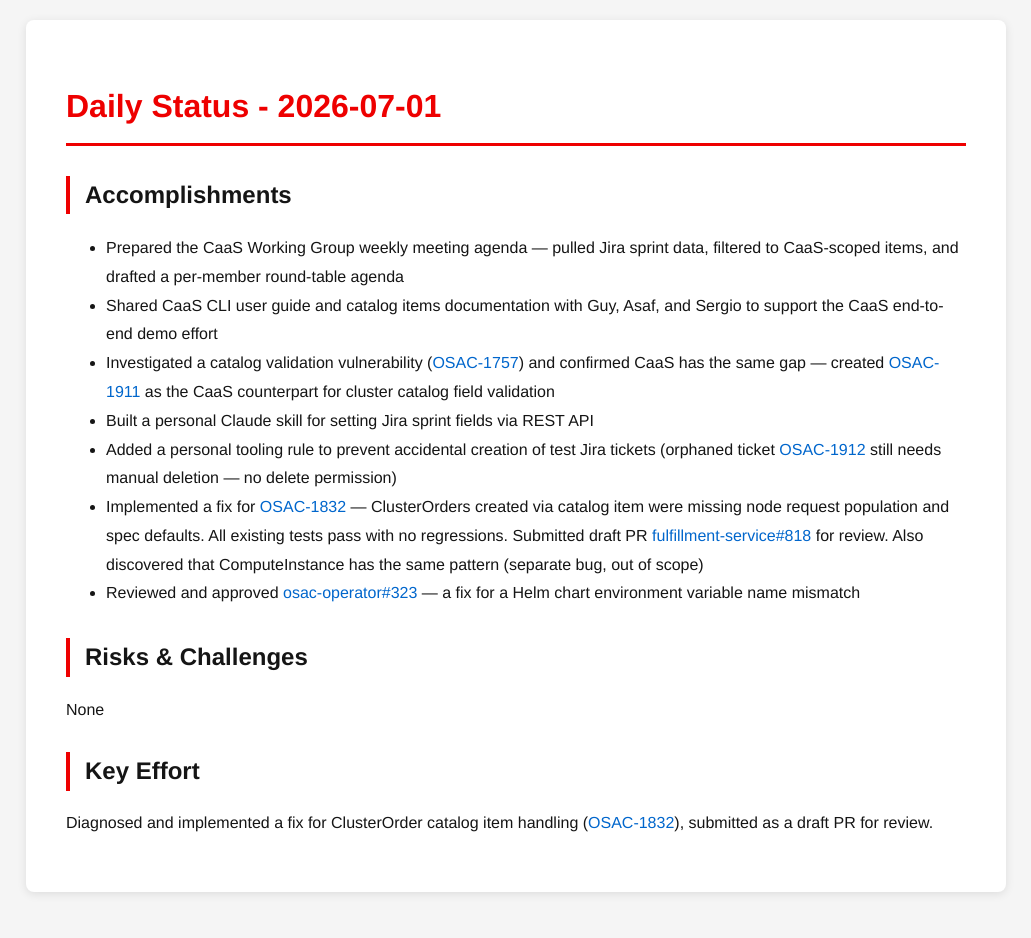
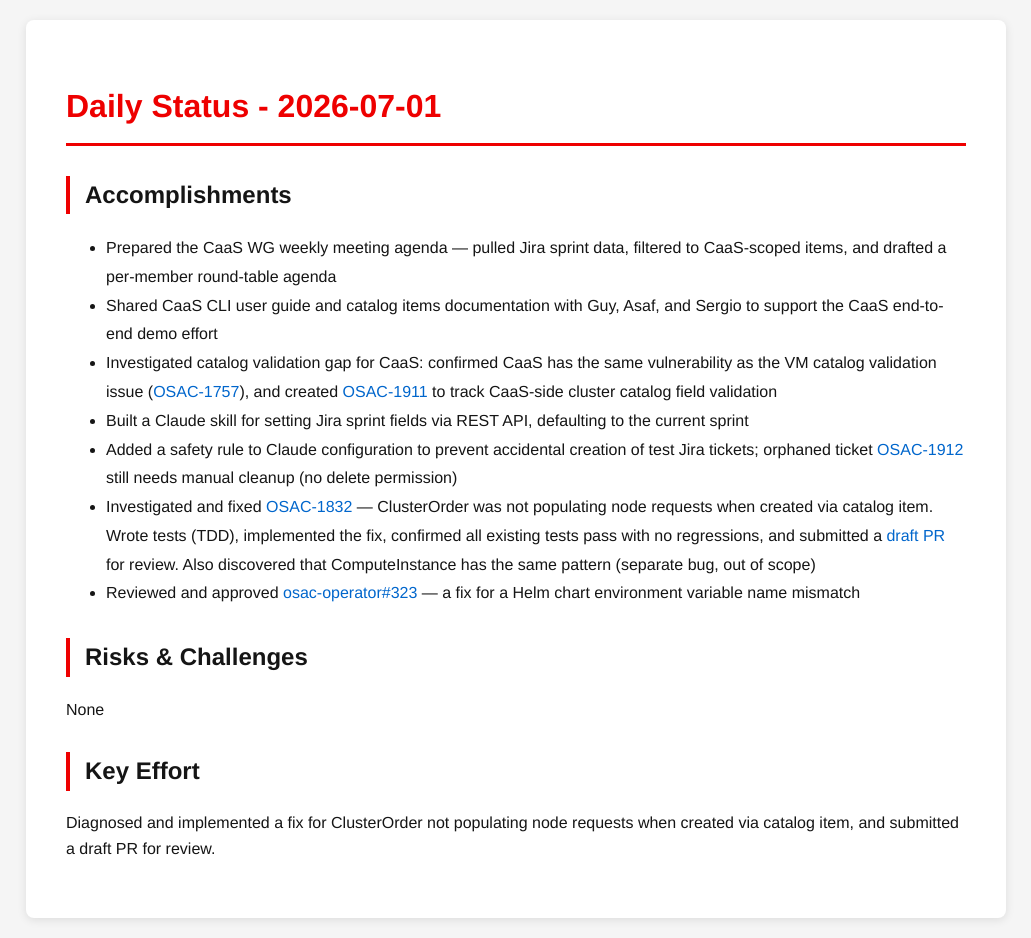
Before and after one commit to tzvatot/daily-status, a Jekyll site: the page built from 2026-07-01.md, in a window 1280 px wide. Shown: the whole page, without its empty margins (124-1155 px from the left). Built offline with Jekyll 4.4.1, drawn with Linux system fonts in a browser that asks for light colours; before the commit the page ends 912 px from its top, so only the background shows below that.

Commit message:
Daily status update - 2026-07-01

```diff
--- a/2026-07-01.md
+++ b/2026-07-01.md
@@ -7,16 +7,16 @@
 # Daily Status - 2026-07-01
 
 ## Accomplishments
-- Prepared the CaaS Working Group weekly meeting agenda — pulled Jira sprint data, filtered to CaaS-scoped items, and drafted a per-member round-table agenda
+- Prepared the CaaS WG weekly meeting agenda — pulled Jira sprint data, filtered to CaaS-scoped items, and drafted a per-member round-table agenda
 - Shared CaaS CLI user guide and catalog items documentation with Guy, Asaf, and Sergio to support the CaaS end-to-end demo effort
-- Investigated a catalog validation vulnerability ([OSAC-1757](https://redhat.atlassian.net/browse/OSAC-1757)) and confirmed CaaS has the same gap — created [OSAC-1911](https://redhat.atlassian.net/browse/OSAC-1911) as the CaaS counterpart for cluster catalog field validation
-- Built a personal Claude skill for setting Jira sprint fields via REST API
-- Added a personal tooling rule to prevent accidental creation of test Jira tickets (orphaned ticket [OSAC-1912](https://redhat.atlassian.net/browse/OSAC-1912) still needs manual deletion — no delete permission)
-- Implemented a fix for [OSAC-1832](https://redhat.atlassian.net/browse/OSAC-1832) — ClusterOrders created via catalog item were missing node request population and spec defaults. All existing tests pass with no regressions. Submitted draft PR [fulfillment-service#818](https://github.com/osac-project/fulfillment-service/pull/818) for review. Also discovered that ComputeInstance has the same pattern (separate bug, out of scope)
+- Investigated catalog validation gap for CaaS: confirmed CaaS has the same vulnerability as the VM catalog validation issue ([OSAC-1757](https://redhat.atlassian.net/browse/OSAC-1757)), and created [OSAC-1911](https://redhat.atlassian.net/browse/OSAC-1911) to track CaaS-side cluster catalog field validation
+- Built a Claude skill for setting Jira sprint fields via REST API, defaulting to the current sprint
+- Added a safety rule to Claude configuration to prevent accidental creation of test Jira tickets; orphaned ticket [OSAC-1912](https://redhat.atlassian.net/browse/OSAC-1912) still needs manual cleanup (no delete permission)
+- Investigated and fixed [OSAC-1832](https://redhat.atlassian.net/browse/OSAC-1832) — ClusterOrder was not populating node requests when created via catalog item. Wrote tests (TDD), implemented the fix, confirmed all existing tests pass with no regressions, and submitted a [draft PR](https://github.com/osac-project/fulfillment-service/pull/818) for review. Also discovered that ComputeInstance has the same pattern (separate bug, out of scope)
 - Reviewed and approved [osac-operator#323](https://github.com/osac-project/osac-operator/pull/323) — a fix for a Helm chart environment variable name mismatch
 
 ## Risks & Challenges
 None
 
 ## Key Effort
-Diagnosed and implemented a fix for ClusterOrder catalog item handling ([OSAC-1832](https://redhat.atlassian.net/browse/OSAC-1832)), submitted as a draft PR for review.
+Diagnosed and implemented a fix for ClusterOrder not populating node requests when created via catalog item, and submitted a draft PR for review.
```
